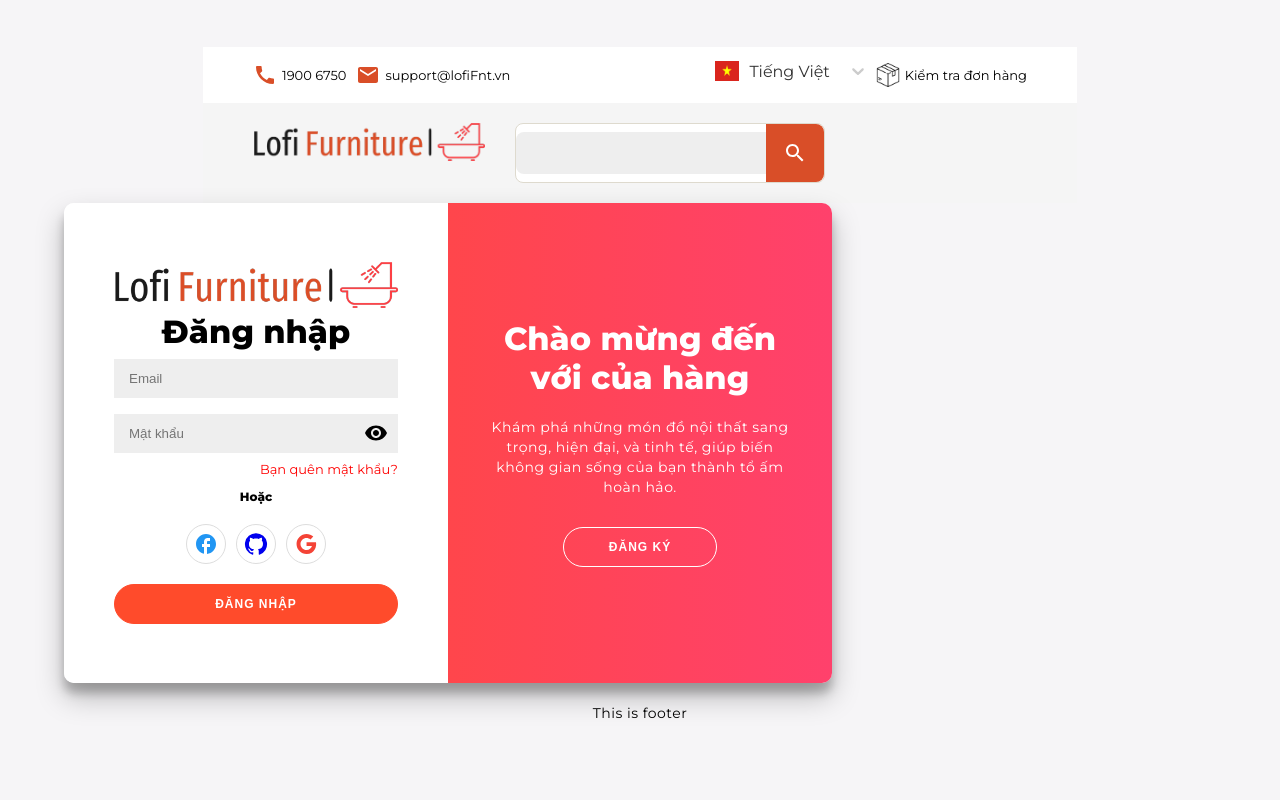
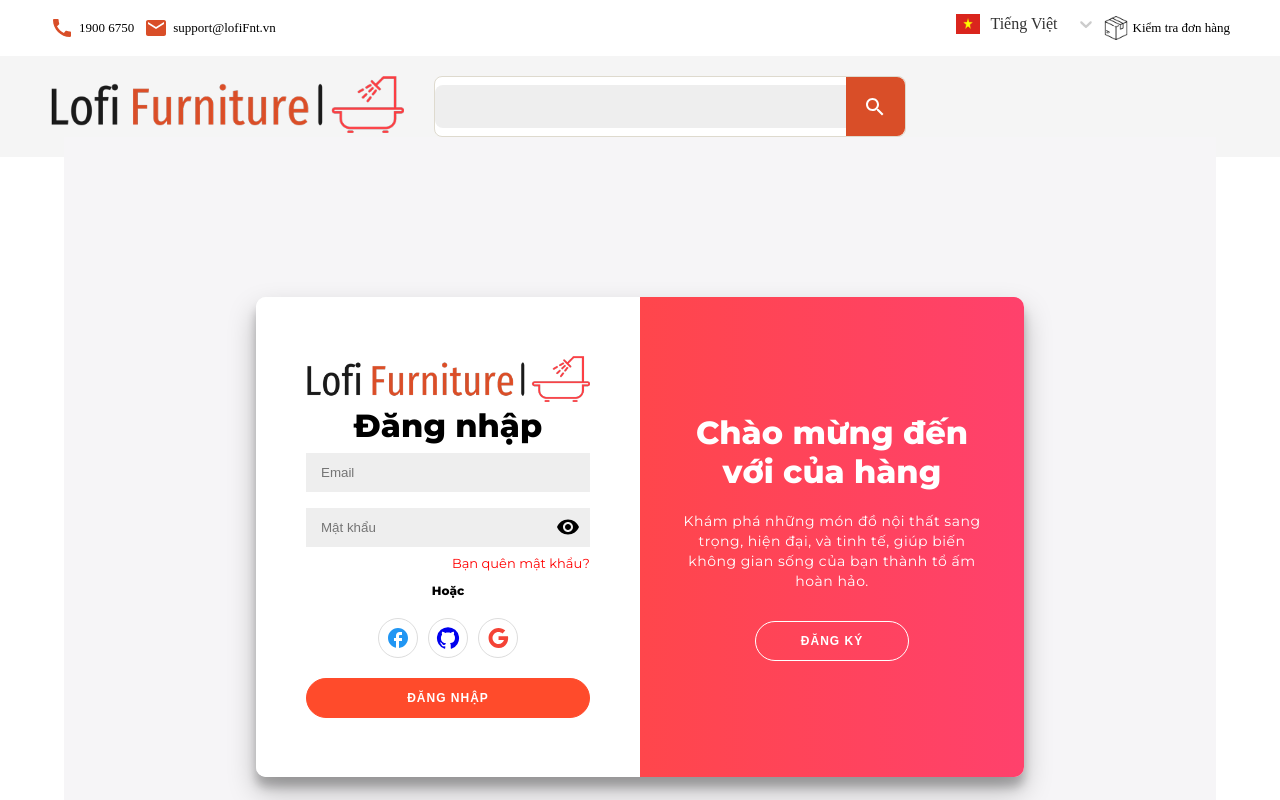
Before and after one commit to hoangngo457/Lofi_Furniture_Website, a Next.js app: page /Register in a window 1280 px wide. Shown: the top 800 px of the page. Built offline with nearby package versions, Linux system fonts and the light colour scheme.

Commit message:
fix bugs css body register + login

```diff
--- a/src/app/Register/page.tsx
+++ b/src/app/Register/page.tsx
@@ -66,7 +66,7 @@ const Register = () => {
     }, []);
 
     return (
-        <div>
+        <div className='body-register'>
             <div className="container" id="container">
                 <div className="form-container sign-up-container">
                     <form action="#">
--- a/src/styles/Login.css
+++ b/src/styles/Login.css
@@ -4,7 +4,7 @@
 	box-sizing: border-box;
 }
 
-body {
+.body-login {
 	background: #f6f5f7;
 	display: flex;
 	justify-content: center;
@@ -24,9 +24,7 @@ h1 {
 	margin: 0;
 }
 
-h2 {
-	text-align: center;
-}
+
 
  p {
 	font-size: 14px;
--- a/src/styles/Register.css
+++ b/src/styles/Register.css
@@ -4,7 +4,7 @@
     box-sizing: border-box;
 }
 
-body {
+.body-register {
     background: #f6f5f7;
     display: flex;
     justify-content: center;
```
Also changed, not shown: src/app/Login/page.tsx (+4 -3 lines), 1 other file (tests, documents, lock files or other folders). Lines whose indentation alone changed are shown as unchanged.
